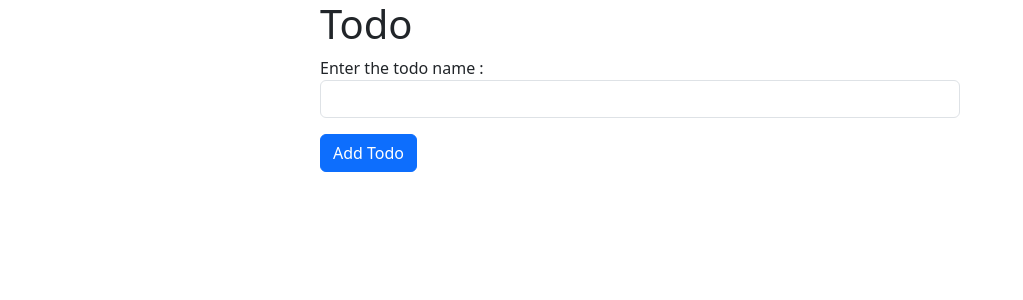
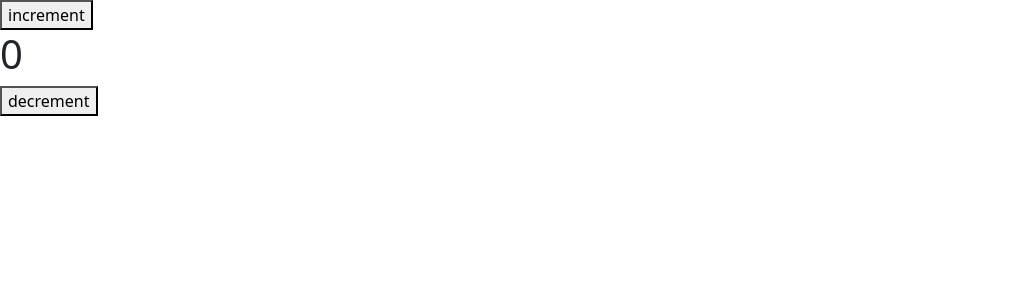
Before and after one commit to Vaibhavi7499/React-Hooks-Practical, a React (Create React App) app: page / in a window 1280 px wide. Shown: the top 300 px of the page, without its empty margins (0-1023 px from the left). Built offline with nearby package versions, Linux system fonts and the light colour scheme.

Commit message:
counter  using redux toolkit

```diff
--- a/package.json
+++ b/package.json
@@ -3,6 +3,7 @@
   "version": "0.1.0",
   "private": true,
   "dependencies": {
+    "@reduxjs/toolkit": "^2.2.7",
     "@testing-library/jest-dom": "^5.17.0",
     "@testing-library/react": "^13.4.0",
     "@testing-library/user-event": "^13.5.0",
@@ -11,6 +12,7 @@
     "json-server": "^1.0.0-beta.1",
     "react": "^18.3.1",
     "react-dom": "^18.3.1",
+    "react-redux": "^9.1.2",
     "react-router-dom": "^6.25.1",
     "react-scripts": "5.0.1",
     "uuid": "^10.0.0",
--- a/src/App.js
+++ b/src/App.js
@@ -27,6 +27,7 @@
 import ParentC from "./memo/ParentC";
 import UsememoPractiseEx from "./UsememoPractiseEx";
 import TodoExamplePract from "./TodoExamplePract";
+import Counter from "./Counter/Counter";
 
 function App() {
   let [count, setCount] = useState(0);
@@ -65,7 +66,8 @@
       {/* <SignInForm/> */}
       {/* <PractUseRefHook></PractUseRefHook> */}
       {/* <UsememoPractiseEx></UsememoPractiseEx> */}
-      <TodoExamplePract/>
+      {/* <TodoExamplePract/> */}
+      <Counter/>
             </div>
   );
 }
--- /dev/null
+++ b/src/Counter/Counter.jsx
@@ -0,0 +1,19 @@
+import React from "react";
+import { useDispatch, useSelector } from "react-redux";
+import { increment, decrement } from "../Slice/CounterSlice";
+
+const Counter = () => {
+  let count = useSelector(state => state.counter);
+
+  let dispatch = useDispatch();
+
+  return (
+    <div>
+      <button onClick={() => dispatch(increment())}>increment</button>
+      <h1>{count}</h1>
+      <button onClick={() => dispatch(decrement())}>decrement</button>
+    </div>
+  );
+};
+
+export default Counter;
--- /dev/null
+++ b/src/Slice/CounterSlice.jsx
@@ -0,0 +1,15 @@
+import { createSlice } from "@reduxjs/toolkit";
+
+let CounterSlice = createSlice({
+  name: "counter",
+  initialState: 0,
+
+  reducers: {
+    increment: (state) => state + 1,
+
+    decrement: (state) => state - 1,
+  },
+});
+
+export const { increment, decrement } = CounterSlice.actions;
+export default CounterSlice.reducer;
--- /dev/null
+++ b/src/Store/Store.js
@@ -0,0 +1,10 @@
+import { configureStore } from "@reduxjs/toolkit";
+import CounterSlice from "../Slice/CounterSlice";
+
+const store = configureStore({
+  reducer: {
+    counter: CounterSlice,
+  },
+});
+
+export default store;
```
Also changed, not shown: src/index.js (+11 -7 lines), 1 other file (tests, documents, lock files or other folders).
